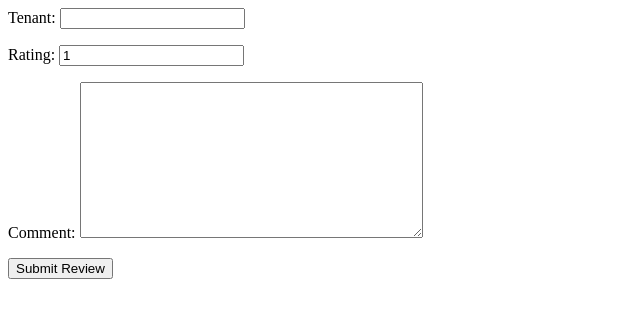
After one commit to RateMy-Landlord/RateMyLandlord, a Django app: page /add_review/1/ in a window 1280 px wide. The commit adds this page. Shown: the top 318 px of the page, without its empty margins (0-640 px from the left). Run offline with Django 5.2, Linux system fonts and the light colour scheme.

Commit message:
Add add_reviews api and average api for landlord detail

```diff
--- a/ratemylandord/urls.py
+++ b/ratemylandord/urls.py
@@ -26,4 +26,5 @@ urlpatterns = [
     path('search/', ratemylandord.views.search_landlords_by_address, name='search_landlords_by_address'),
     path('add_landlord/', landlord.views.add_landlord, name='add_landlord'),
     path('landlord/<int:landlord_id>/', reviews.views.landlord_detail, name='landlord_detail'),
+    path('add_review/<int:landlord_id>/', reviews.views.add_review, name='add_review'),
 ]
--- /dev/null
+++ b/reviews/forms.py
@@ -0,0 +1,7 @@
+from django import forms
+from.models import Reviews
+
+class ReviewForm(forms.ModelForm):
+    class Meta:
+        model = Reviews
+        fields = ['tenant', 'rating', 'comment']
--- a/reviews/views.py
+++ b/reviews/views.py
@@ -1,8 +1,24 @@
 from django.shortcuts import render, get_object_or_404
 from .models import Reviews
+from.forms import ReviewForm
 from landlord.models import Landlord
+from django.http import HttpResponse
+from django.db.models import Avg
 
 def landlord_detail(request, landlord_id):
     landlord = get_object_or_404(Landlord, pk=landlord_id)
     reviews = Reviews.objects.filter(lord=landlord)
-    return render(request, 'landlord_detail.html', {'landlord': landlord, 'reviews': reviews})
+    avg_rating = reviews.aggregate(Avg('rating'))['rating__avg']
+    return render(request, 'landlord_detail.html', {'landlord': landlord, 'reviews': reviews, 'average': avg_rating})
+
+def add_review(request, landlord_id):
+    if request.method == 'POST':
+        form = ReviewForm(request.POST)
+        if form.is_valid():
+            review = form.save(commit=False)
+            review.lord = Landlord.objects.get(pk=landlord_id)
+            review.save()
+            return HttpResponse("Review successfully saved!")
+    else:
+        form = ReviewForm()
+    return render(request, 'add_review.html', {'form': form})
--- /dev/null
+++ b/templates/add_review.html
@@ -0,0 +1,5 @@
+<form method="post">
+    {% csrf_token %}
+    {{ form.as_p }}
+    <button type="submit">Submit Review</button>
+</form>
--- a/templates/landlord_detail.html
+++ b/templates/landlord_detail.html
@@ -1,5 +1,6 @@
 <h1>{{ landlord.name }}</h1>
 <p>{{ landlord.address }}</p>
+<p>{{ average }}
 <h2>Reviews:</h2>
 <ul>
 {% for review in reviews %}
--- a/templates/results.html
+++ b/templates/results.html
@@ -365,6 +365,9 @@ input[type=submit] {
                 <li class="land_address">{{ landlord.address }}</li>
             </div>
         </a>
+        <a href="{% url 'add_review' landlord.id %}">
+            <div>MAKE A REVIEW</div>
+        </a>
         {% endfor %}
         </ul>
     </div>
```
